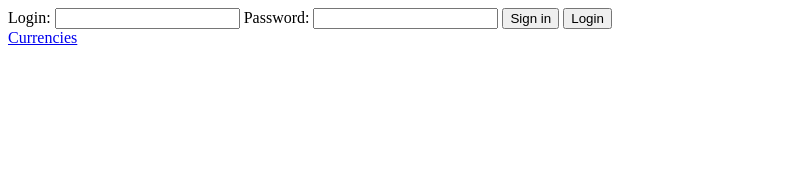
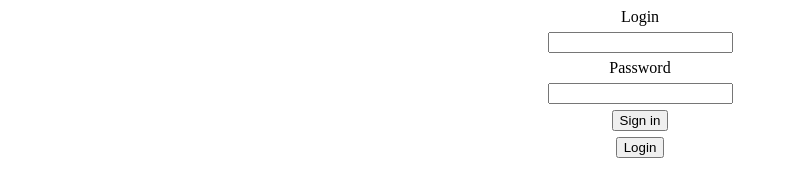
Before and after one commit to hulakantony/grabbing_nodejs, a website: page views/login.html in a window 1280 px wide. Shown: the whole page, without its empty margins (0-788 px from the left). Drawn offline with Linux system fonts and the light colour scheme; files that its build step writes are made by us from their sources; files whose address does not match are found by name.

Commit message:
need to add styles

```diff
--- /dev/null
+++ b/public/scripts/signin.js
@@ -0,0 +1,5 @@
+const signin = document.getElementById('signin');
+function handleSubmit() {
+	alert('Thank you for registration')
+}
+signin.addEventListener('submit', handleSubmit)
--- a/public/styles/home.css
+++ b/public/styles/home.css
@@ -52,3 +52,7 @@ table td, table th{
 	top: 20px;
 	right: 300px;
 }
+#signin {
+	display: flex;
+	flex-direction: column;
+}
--- /dev/null
+++ b/public/styles/login.css
@@ -0,0 +1,12 @@
+#signin {
+	display: flex;
+	flex-direction: column;
+	justify-content: space-between;
+	align-items: center;
+	width: 300px;
+	height: 150px;
+	margin: 0 auto;
+}
+#signin input{
+
+}
--- a/views/login.html
+++ b/views/login.html
@@ -3,16 +3,19 @@
 <head>
 	<meta charset="UTF-8">
 	<title>Document</title>
+	<link rel="stylesheet" type="text/css" href="public/styles/login.css">
 </head>
 <body>
 	<form id="signin" method='post' action="/api/signin">
-		<label>Login: <input type="text" required name="name" class="form-name"></label>
-		<label>Password: <input type="password" name="password" required class="form-pass"></label>
+		<label for="name-input">Login</label>
+		<input type="text" id="name-input" required name="name" class="form-name">
+		<label for="pass-input">Password</label>
+		<input type="password" id="pass-input" name="password" required class="form-pass">
 		<input type="submit" name="" value="Sign in">
 		<button id="login">Login</button>
 	</form>
-	<a href="/currency">Currencies</a>
 	<script src="public/scripts/login.js"></script>
+	<script src="public/scripts/signin.js"></script>
 
 </body>
 </html>
```
Also changed, not shown: contollers/routerController.js (+20 -0 lines), server.js (+2 -25 lines).
